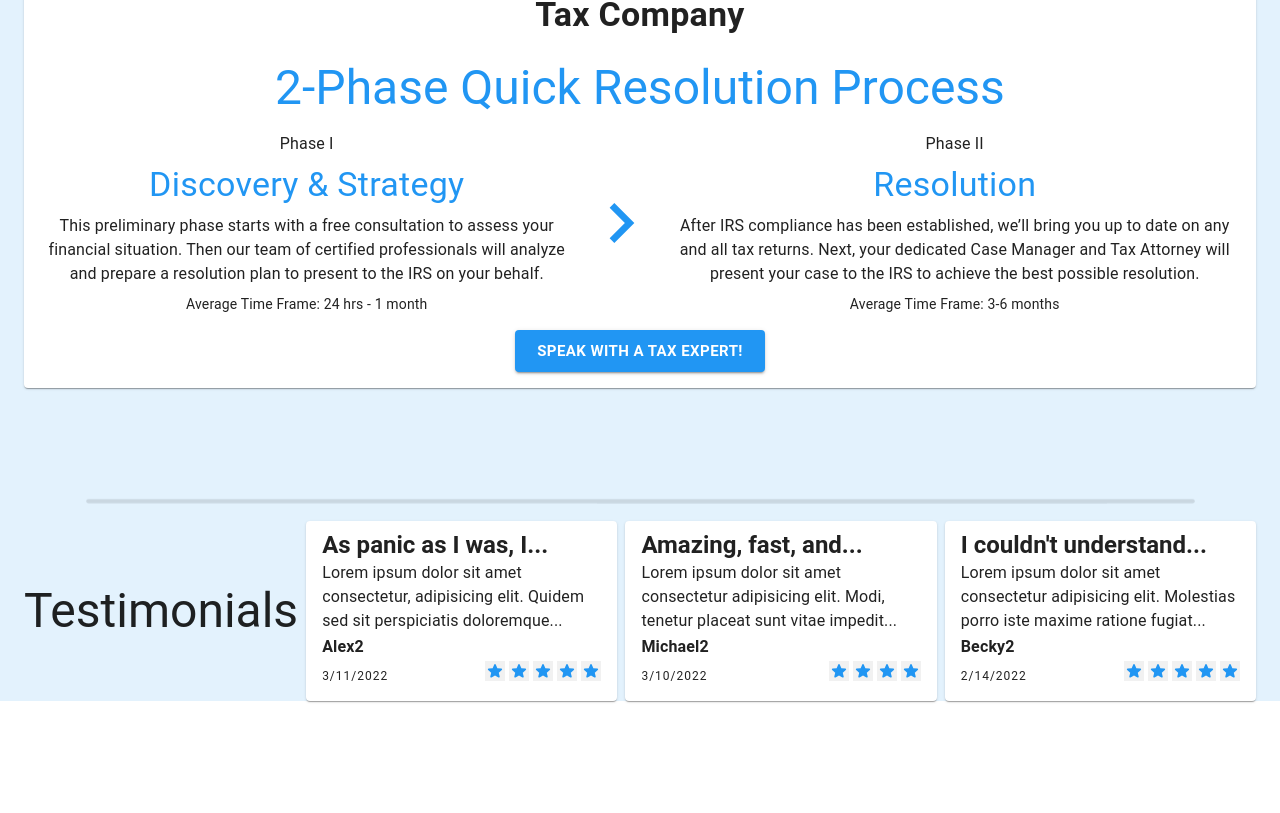
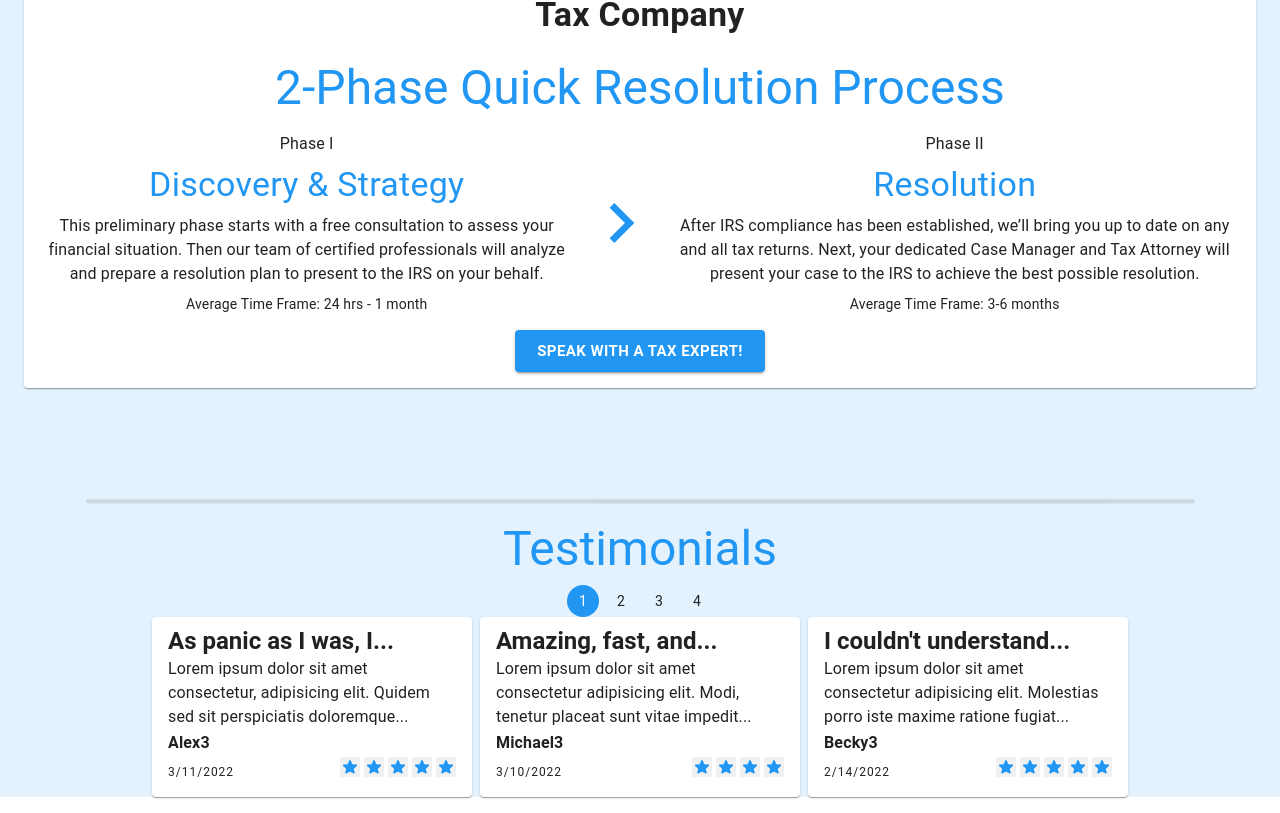
Before and after one commit to mjmorrison10/tax, a Next.js app: page / in a window 1280 px wide. Shown: the part 1063-1876 px from the top of the page. Before the commit the page ends 1780 px from the top, so only its background shows below. Built offline with nearby package versions, Linux system fonts and the light colour scheme.

Commit message:
pagination

```diff
--- a/components/header.js
+++ b/components/header.js
@@ -191,7 +191,7 @@
                       isModalOpen={open}
                       modal={activateModal}
                       variant={`contained`}
-                      color={"secondary"}
+                      color={"info"}
                       key={i}
                       title={`${btn.title}`}
                       menuOptions={btn.menuTitle}
@@ -231,14 +231,14 @@
               {objButton.map((btn, i) => (
                 <SplitButton
                   variant={`contained`}
-                  color={"secondary"}
+                  color={"info"}
                   key={i}
                   title={`${btn.title}`}
                   menuOptions={btn.menuTitle}
                 ></SplitButton>
               ))}
 
-              <Link href="/apply" passHref>
+              <Link href="/apply">
                 <Button
                   endIcon={<PhoneCallback />}
                   variant="contained"
--- a/components/index/phase.js
+++ b/components/index/phase.js
@@ -6,7 +6,7 @@
   return (
     <Box display={'flex'} justifyContent={'center'} alignItems={'center'} flexDirection={'column'} gap={1} >
       <Typography variant="body">Phase {romanize(props.number)}</Typography>
-      <Typography color='secondary' variant="h4" component={props.comp}>{props.title}</Typography>
+      <Typography color='info.main' variant="h4" component={props.comp}>{props.title}</Typography>
       <Typography variant="body" textAlign={'center'} >{props.paragraph}</Typography>
       <Typography variant="body2">Average Time Frame: {props.timeFrame}</Typography>
     </Box>
--- /dev/null
+++ b/components/index/testimonialComp.js
@@ -0,0 +1,36 @@
+import { Box } from "@mui/material";
+import React from "react";
+import Testimonial from "../testimonial";
+import { testimonialsInfo } from "../../public/Settings/baseSettings";
+
+function TestimonialComp(props) {
+  const { curPage } = props;
+
+  return (
+    <Box
+      display={"flex"}
+      flexWrap={'wrap'}
+      sx={{
+        flexDirection: { xs: "column", sm: "row" },
+      }}
+      justifyContent={"center"}
+      alignItems={"center"}
+      gap={1}
+    >
+      {testimonialsInfo.map((test, i) => (
+        <Testimonial
+          title={test.title}
+          comment={test.comment}
+          name={test.name}
+          starReview={test.starReview}
+          date={test.date}
+          key={i}
+          numb={i}
+          curPage={curPage}
+        />
+      ))}
+    </Box>
+  );
+}
+
+export default TestimonialComp;
--- a/components/splitButton.js
+++ b/components/splitButton.js
@@ -51,11 +51,12 @@
 
   return (
     <React.Fragment>
-      <Link
+      {/* <Link
         href={props.menuOptions.length === 0 ? `/${camWords(props.title)}` : ""}
         passHref
-     >
+        > */}
       <Button
+        href={props.menuOptions.length === 0 ? `/${camWords(props.title)}` : ""}
         onClick={(e) => {
           handleToggle();
           handleClick(e);
@@ -70,7 +71,7 @@
       >
         {props.title}
       </Button>
-      </Link>
+      {/* </Link> */}
 
       <Popper
         open={open}
--- a/components/testimonial.js
+++ b/components/testimonial.js
@@ -4,18 +4,25 @@
 import ellipWords from "./ellipWords";
 
 function Testimonial(props) {
-  const title = props.title;
-  const comment = props.comment;
-  const name = props.name;
-  const starReview = props.starReview;
-  const date = props.date;
-  const numb = props.numb;
+  // const title = props.title;
+  // const comment = props.comment;
+  // const name = props.name;
+  // const starReview = props.starReview;
+  // const date = props.date;
+  // const numb = props.numb;
+  const { title, comment, name, starReview, date, numb, currentPage } = props;
 
   const starArr = Array(starReview).fill(starReview);
 
-  if (numb < 3) return null;
+  // if (numb < 3) return null;
+  console.log(currentPage);
 
-  if (numb > 5) return null;
+
+  if (currentPage == 1 && numb > 2) return null;
+  if (currentPage == 2 && (numb > 5 || numb < 3)) return null;
+  if (currentPage == 3 && (numb > 8 || numb < 6)) return null;
+  if (currentPage == 4 && (numb > 11 || numb < 9)) return null;
+
 
   return (
     <Paper
@@ -45,7 +52,7 @@
           {starArr.map((star, i) => (
             <StarRounded
               key={i}
-              color="secondary"
+              color="info"
               fontSize="small"
               sx={{
                 backgroundColor: "primary.light",
--- a/pages/_app.js
+++ b/pages/_app.js
@@ -12,7 +12,10 @@
     primary: {
       main: grey[200],
     },
-    secondary: {
+    // secondary: {
+    //   main: blue[500],
+    // },
+    info: {
       main: blue[500],
     },
   },
--- a/pages/index.js
+++ b/pages/index.js
@@ -1,4 +1,11 @@
-import { Button, Paper, Box, Typography, Skeleton } from "@mui/material";
+import {
+  Button,
+  Paper,
+  Box,
+  Typography,
+  Skeleton,
+  Pagination,
+} from "@mui/material";
 import Head from "next/head";
 import Image from "next/image";
 import Carousel from "react-material-ui-carousel";
@@ -16,8 +23,13 @@
 import { NavigateNext } from "@mui/icons-material";
 import SkeleBar from "../components/SkeleBar";
 import Testimonial from "../components/testimonial";
+import TestimonialComp from "../components/index/testimonialComp";
+import { useState } from "react";
 
 export default function Home(props) {
+  const [testiminalsState, setTestimonialsState] = useState([]);
+  const [currentPage, setCurrentPage] = useState(3);
+
   const items = [
     {
       name: `Are you in need of tax relief?`,
@@ -38,6 +50,17 @@
       image: "/images/rejoicing.jpg",
     },
   ];
+
+  let totalPages = Math.ceil(testimonialsInfo.length / 3);
+
+  function handlePageChange(e) {
+    const numb = e.target.innerText;
+
+    if (!isNaN(numb)) {
+      setCurrentPage(numb);
+      console.log(currentPage);
+    }
+  }
 
   return (
     <Box
@@ -82,7 +105,7 @@
             <Typography variant="h4" component="p" fontWeight={"bold"}>
               {companyName}
             </Typography>
-            <Typography variant="h3" component="h2" color="secondary">
+            <Typography variant="h3" component="h2" color="info.main">
               2-Phase Quick Resolution Process
             </Typography>
           </Box>
@@ -108,7 +131,7 @@
               timeFrame={"24 hrs - 1 month"}
             />
             <NavigateNext
-              color="secondary"
+              color="info"
               sx={{
                 fontSize: "5rem",
                 transform: { xs: "rotate(90deg)", sm: "rotate(0deg)" },
@@ -126,7 +149,7 @@
           </Box>
           <Button
             variant="contained"
-            color="secondary"
+            color="info"
             size="large"
             sx={{
               width: { xs: "100%", sm: "fit-content" },
@@ -139,8 +162,33 @@
       </Box>
       <SkeleBar />
 
+      <Typography
+        variant="h3"
+        component={"h2"}
+        color="info.main"
+        textAlign={"center"}
+        my={1}
+      >
+        Testimonials
+      </Typography>
+
+      <Pagination
+        color="info"
+        count={totalPages}
+        onChange={handlePageChange}
+        hideNextButton={true}
+        hidePrevButton={true}
+        sx={{
+          display: "flex",
+          alignItems: "center",
+          justifyContent: "center",
+        }}
+        // renderItem={testimonialComp}
+      />
+
       <Box
         display={"flex"}
+        flexWrap={"wrap"}
         sx={{
           flexDirection: { xs: "column", sm: "row" },
         }}
@@ -148,7 +196,6 @@
         alignItems={"center"}
         gap={1}
       >
-        <Typography variant='h3' component={'h2'} >Testimonials</Typography>
         {testimonialsInfo.map((test, i) => (
           <Testimonial
             title={test.title}
@@ -158,6 +205,8 @@
             date={test.date}
             key={i}
             numb={i}
+            currentPage={currentPage}
+            setCurrentPage
           />
         ))}
       </Box>
@@ -204,7 +253,7 @@
         {props.item.button && (
           <Button
             variant="contained"
-            color="secondary"
+            color="info"
             sx={{ alignSelf: "flex-end" }}
           >
             {props.item.button}
--- a/public/Settings/baseSettings.js
+++ b/public/Settings/baseSettings.js
@@ -66,4 +66,25 @@
         date: '2/14/2022',
         starReview: 5,
     },
+    {
+        name: 'Alex4',
+        title: 'As panic as I was, I called and they helped!',
+        comment: "Lorem ipsum dolor sit amet consectetur, adipisicing elit. Quidem sed sit perspiciatis doloremque blanditiis aliquid! Ex aliquid possimus temporibus ipsa explicabo maiores.",
+        date: '3/11/2022',
+        starReview: 5,
+    },
+    {
+        name: 'Michael4',
+        title: 'Amazing, fast, and understanding!',
+        comment: 'Lorem ipsum dolor sit amet consectetur adipisicing elit. Modi, tenetur placeat sunt vitae impedit accusantium. Et facilis minus molestias qui dolor provident in deserunt laudantium.',
+        date: '3/10/2022',
+        starReview: 4,
+    },
+    {
+        name: 'Becky4',
+        title: "I couldn't understand the forms, they helped!",
+        comment: 'Lorem ipsum dolor sit amet consectetur adipisicing elit. Molestias porro iste maxime ratione fugiat officia quisquam illo sit eligendi iusto?',
+        date: '2/14/2022',
+        starReview: 5,
+    },
 ]
```
Also changed, not shown: pages/prompted.js (+5 -5 lines). Lines whose indentation alone changed are shown as unchanged.
